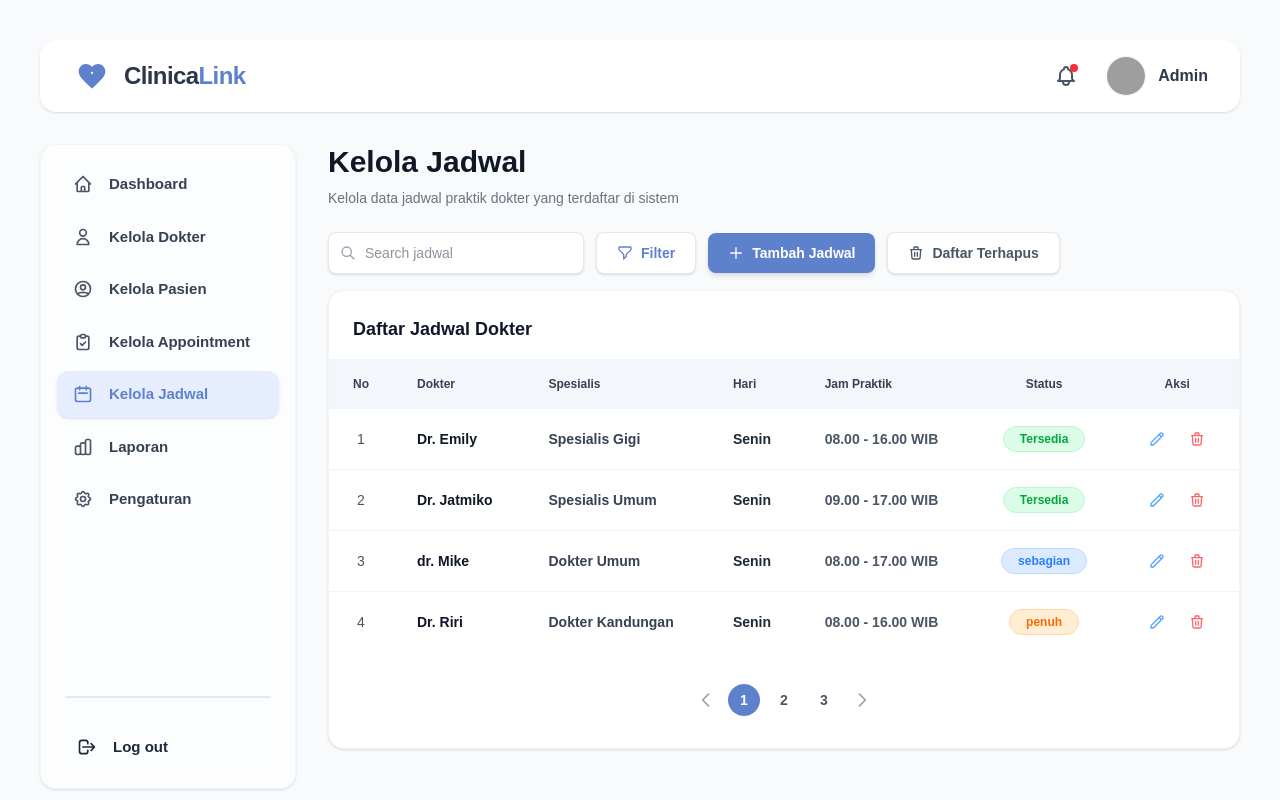
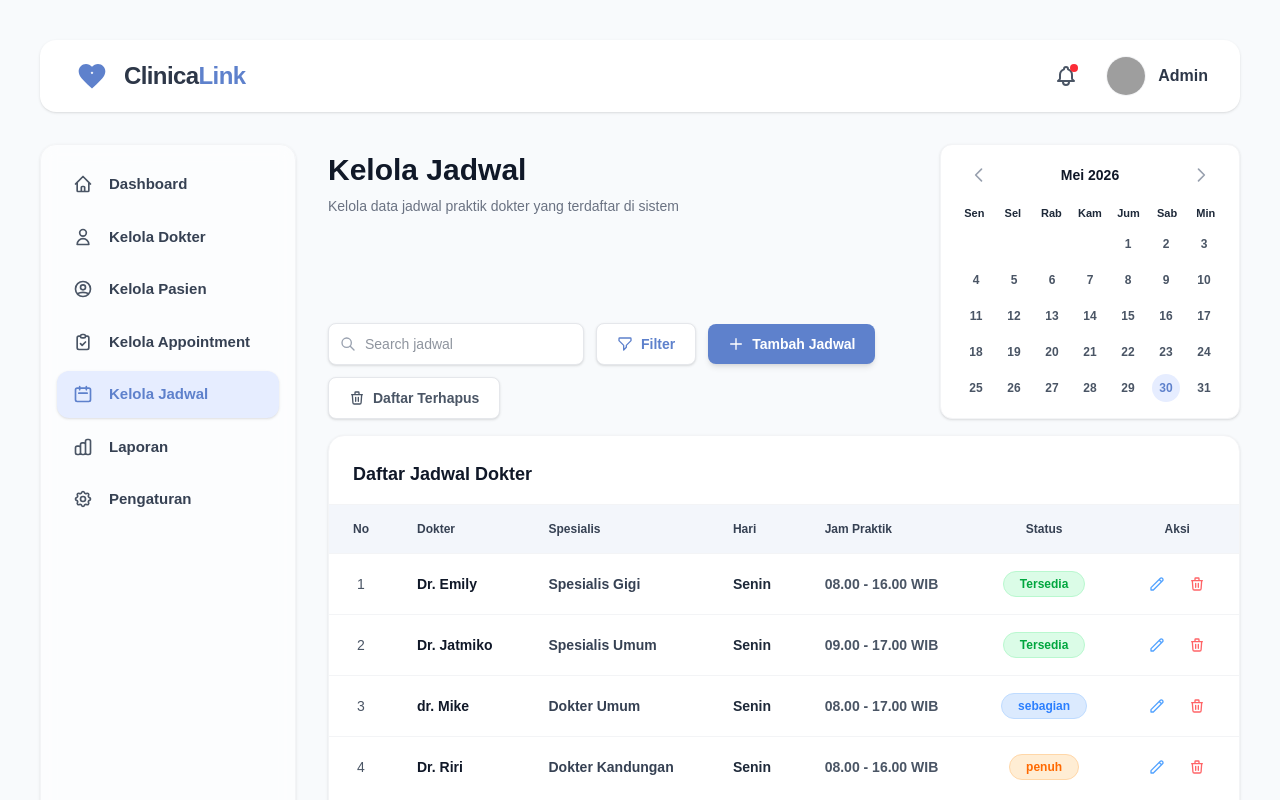
Before and after one commit to AdrielC1/ClinicaLink, a Next.js app: page /admin/schedules in a window 1280 px wide. Shown: the top 800 px of the page. Built offline with nearby package versions, Linux system fonts and the light colour scheme; grey boxes are pictures that could not be loaded.

Commit message:
feat(admin): Penambahan kalender interaktif

```diff
--- a/src/app/admin/schedules/page.jsx
+++ b/src/app/admin/schedules/page.jsx
@@ -42,6 +42,59 @@ export default function AdminSchedulesPage() {
     const [searchTerm, setSearchTerm] = useState("");
     const [currentPage, setCurrentPage] = useState(1);
 
+    // Calendar State
+    const [selectedDate, setSelectedDate] = useState(new Date());
+    const [currentMonth, setCurrentMonth] = useState(new Date());
+
+    // Helper: Get days in month
+    const getDaysInMonth = (year, month) => new Date(year, month + 1, 0).getDate();
+    // Helper: Get first day of month (0 = Sunday, 1 = Monday, etc. Adjusting to start on Monday for UI)
+    const getFirstDayOfMonth = (year, month) => {
+        let day = new Date(year, month, 1).getDay();
+        return day === 0 ? 6 : day - 1; // 0 (Sun) becomes 6, 1 (Mon) becomes 0
+    };
+
+    const handlePrevMonth = () => {
+        setCurrentMonth(new Date(currentMonth.getFullYear(), currentMonth.getMonth() - 1, 1));
+    };
+
+    const handleNextMonth = () => {
+        setCurrentMonth(new Date(currentMonth.getFullYear(), currentMonth.getMonth() + 1, 1));
+    };
+
+    const renderCalendarDays = () => {
+        const year = currentMonth.getFullYear();
+        const month = currentMonth.getMonth();
+        const daysInMonth = getDaysInMonth(year, month);
+        const firstDay = getFirstDayOfMonth(year, month);
+
+        const days = [];
+        // Empty slots before the 1st
+        for (let i = 0; i < firstDay; i++) {
+            days.push(<div key={`empty-${i}`} className="text-transparent">0</div>);
+        }
+
+        // Actual days
+        for (let i = 1; i <= daysInMonth; i++) {
+            const date = new Date(year, month, i);
+            const isSelected = date.toDateString() === selectedDate.toDateString();
+
+            days.push(
+                <button
+                    key={i}
+                    onClick={() => setSelectedDate(date)}
+                    className={`w-7 h-7 flex items-center justify-center mx-auto rounded-full text-xs font-semibold transition-colors
+                        ${isSelected ? "bg-[#E6EDFF] text-[#5E81CC] font-bold" : "text-gray-600 hover:bg-gray-100"}`}
+                >
+                    {i}
+                </button>
+            );
+        }
+        return days;
+    };
+
+    const monthNames = ["Januari", "Februari", "Maret", "April", "Mei", "Juni", "Juli", "Agustus", "September", "Oktober", "November", "Desember"];
+
     // Status color mapping based on the design
     const getStatusStyle = (status) => {
         switch(status.toLowerCase()) {
@@ -58,14 +111,18 @@ export default function AdminSchedulesPage() {
 
     return (
         <div className="font-sans text-slate-800 pb-10">
-            {/* Header Section */}
-            <div className="mb-6">
+            {/* Header Section & Calendar */}
+            <div className="flex flex-col xl:flex-row justify-between items-stretch mb-4 gap-6">
+
+                {/* Kiri: Title di atas, action buttons di bawah (mepet ke kalender) */}
+                <div className="flex-1 flex flex-col justify-between mt-2">
+                    <div>
                         <h1 className="text-3xl font-bold text-gray-900 mb-2">Kelola Jadwal</h1>
                         <p className="text-gray-500 text-sm">Kelola data jadwal praktik dokter yang terdaftar di sistem</p>
                     </div>
 
-            {/* Actions: Search, Filter, Add, Deleted List */}
-            <div className="flex flex-wrap gap-3 items-center mb-4">
+                    {/* Action buttons — terdorong ke bawah sejajar dengan bagian bawah kalender */}
+                    <div className="flex flex-wrap gap-3 items-center">
                         <div className="relative">
                             <div className="absolute inset-y-0 left-0 pl-3 flex items-center pointer-events-none">
                                 <svg className="w-4 h-4 text-gray-400" fill="none" stroke="currentColor" viewBox="0 0 24 24">
@@ -101,6 +158,28 @@ export default function AdminSchedulesPage() {
                             </svg>
                             Daftar Terhapus
                         </button>
+                    </div>
+                </div>
+
+                {/* Calendar Widget */}
+                <div className="bg-white rounded-xl shadow-sm border border-gray-100 p-4 w-[300px] shrink-0">
+                    <div className="flex justify-between items-center mb-4 px-2">
+                        <button onClick={handlePrevMonth} className="text-gray-400 hover:text-[#5E81CC] transition-colors p-1">
+                            <svg className="w-5 h-5" fill="none" stroke="currentColor" viewBox="0 0 24 24"><path strokeLinecap="round" strokeLinejoin="round" strokeWidth="2" d="M15 19l-7-7 7-7" /></svg>
+                        </button>
+                        <span className="font-bold text-sm text-gray-900">{monthNames[currentMonth.getMonth()]} {currentMonth.getFullYear()}</span>
+                        <button onClick={handleNextMonth} className="text-gray-400 hover:text-[#5E81CC] transition-colors p-1">
+                            <svg className="w-5 h-5" fill="none" stroke="currentColor" viewBox="0 0 24 24"><path strokeLinecap="round" strokeLinejoin="round" strokeWidth="2" d="M9 5l7 7-7 7" /></svg>
+                        </button>
+                    </div>
+                    <div className="grid grid-cols-7 gap-1 text-center text-[11px] mb-2 font-bold text-gray-800">
+                        <div>Sen</div><div>Sel</div><div>Rab</div><div>Kam</div><div>Jum</div><div>Sab</div><div>Min</div>
+                    </div>
+                    <div className="grid grid-cols-7 gap-y-2 text-center">
+                        {renderCalendarDays()}
+                    </div>
+                </div>
+
             </div>
 
             {/* Main Table Card */}
```
Lines whose indentation alone changed are shown as unchanged.
